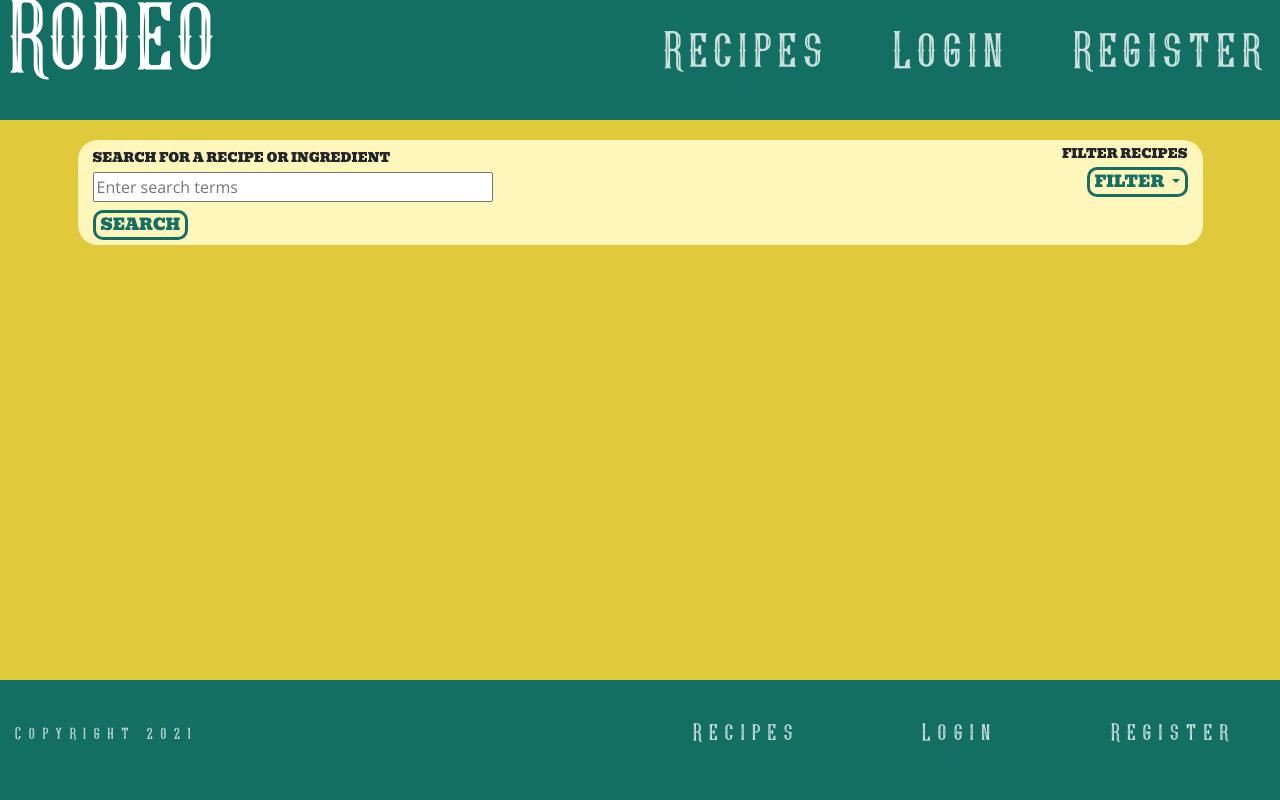
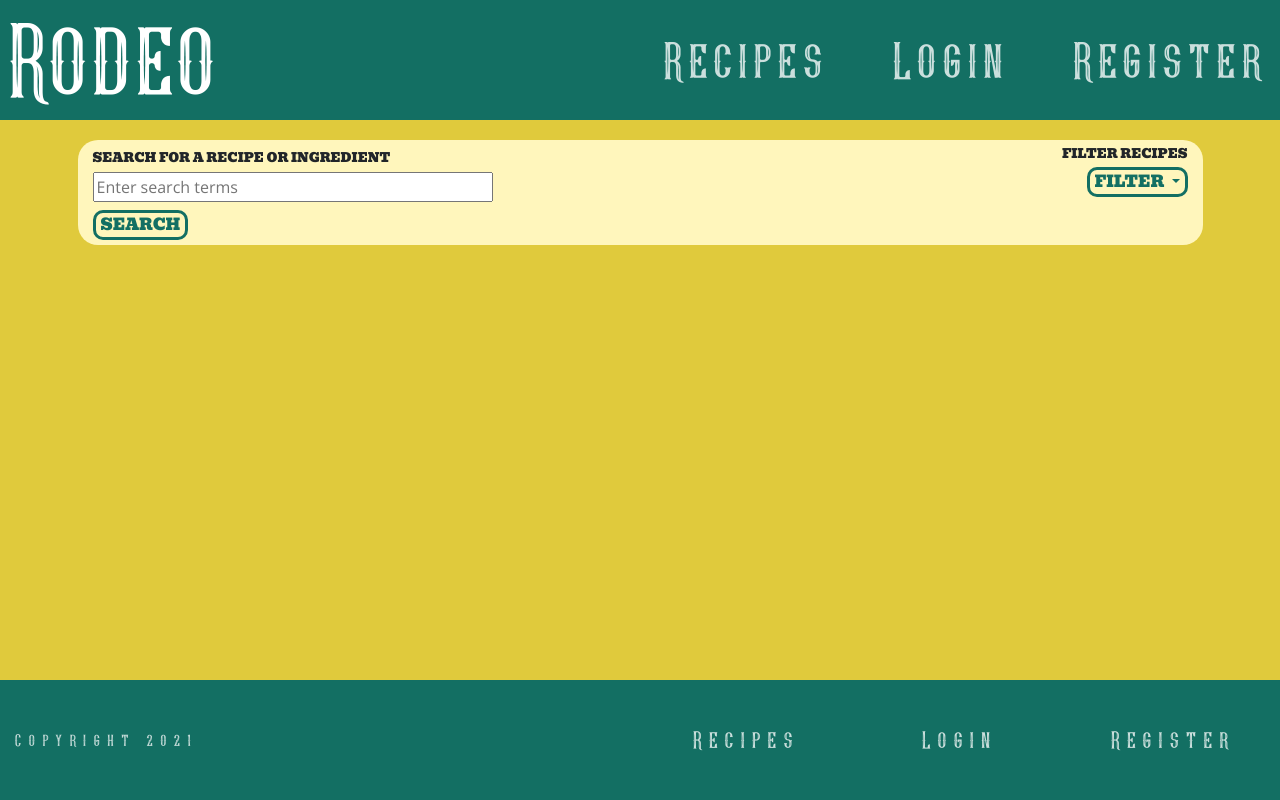
Before and after one commit to richardthorp/rodeo, a Flask app: page /all_recipes in a window 1280 px wide. Run offline with Flask 2, Linux system fonts and the light colour scheme; data that the repository does not hold is empty; some libraries are stand-ins or nearby versions.

Commit message:
Upload new font - remove positioning for old font

```diff
--- a/static/css/style.css
+++ b/static/css/style.css
@@ -1,8 +1,8 @@
 @font-face {
     font-family: 'Young Heart';
-    src: url('/static/fonts/YoungHeart.woff2') format('woff2'),
-        url('/static/fonts/YoungHeart.woff') format('woff'),
-        url('/static/fonts/YoungHeart.ttf') format('truetype');
+    src: url('/static/fonts/youngheart-webfont.woff2') format('woff2'),
+        url('/static/fonts/youngheart-webfont.woff') format('woff'),
+        url('/static/fonts/youngheart-webfont.ttf') format('truetype');
     font-weight: normal;
     font-style: normal;
     font-display: swap;
@@ -102,8 +102,8 @@ nav {
 #logo {
   color: #FFF;
   font-size: 6rem;
-  position: relative;
-  bottom: 14px;
+  /* position: relative;
+  bottom: 14px; */
   padding-left: 10px;
 }
 
@@ -118,8 +118,8 @@ nav {
 .custom-nav-links, .footer-links {
   font-family: 'Young Heart';
   color: #FFFFFFC7;
-  position: relative;
-  bottom: 5px;
+  /* position: relative;
+  bottom: 5px; */
 }
 
 .custom-nav-links {
@@ -144,8 +144,8 @@ nav {
 
 .copyright {
     color: #ffffffc0;
-    position: relative;
-    bottom: 5px;
+    /* position: relative;
+    bottom: 5px; */
 }
 
 /*------------------------------------------------------- RECIPE CARD */
```
Also changed, not shown: static/fonts/youngheart-webfont.ttf (added), static/fonts/youngheart-webfont.woff (added), static/fonts/youngheart-webfont.woff2 (added).
